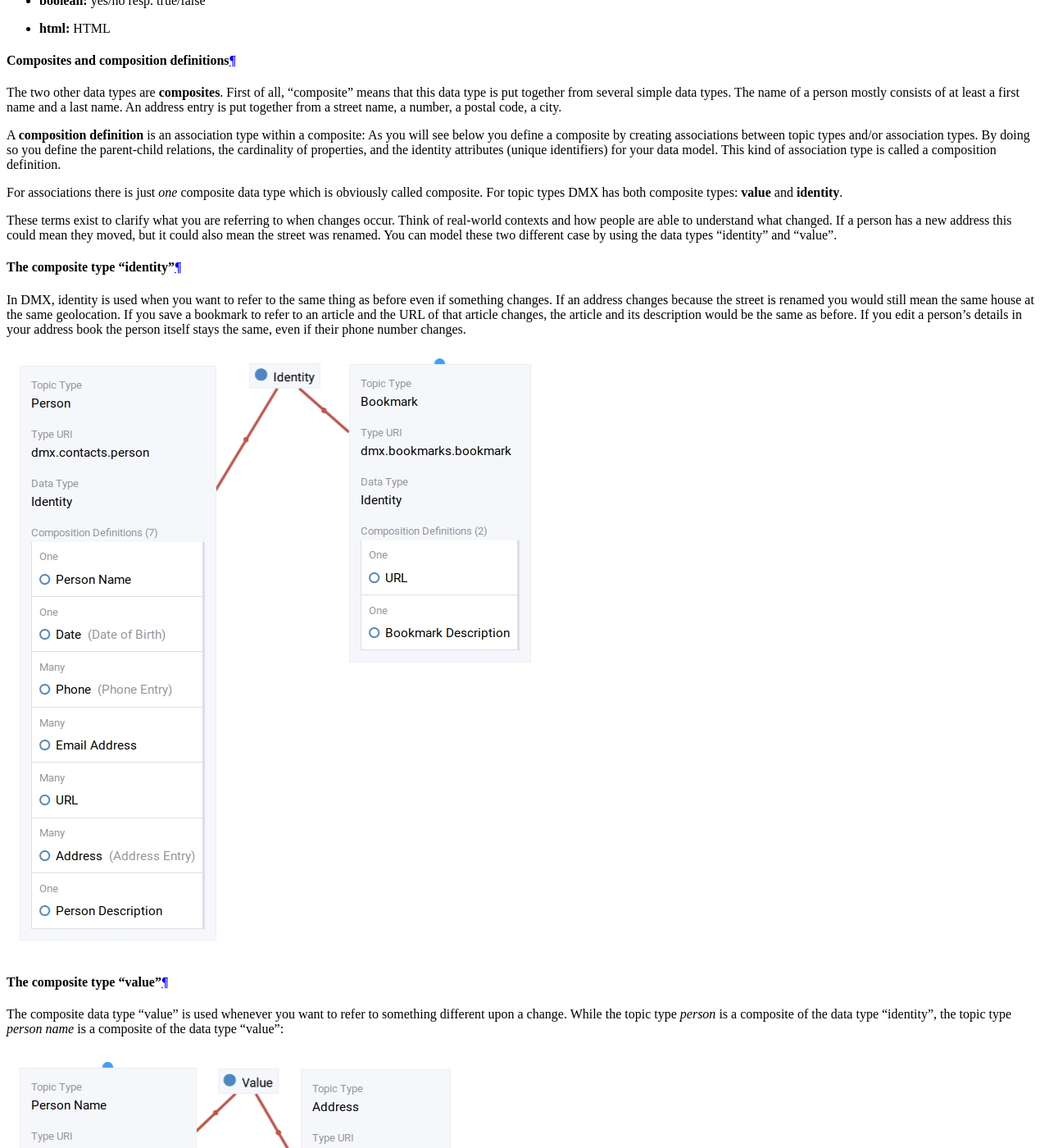
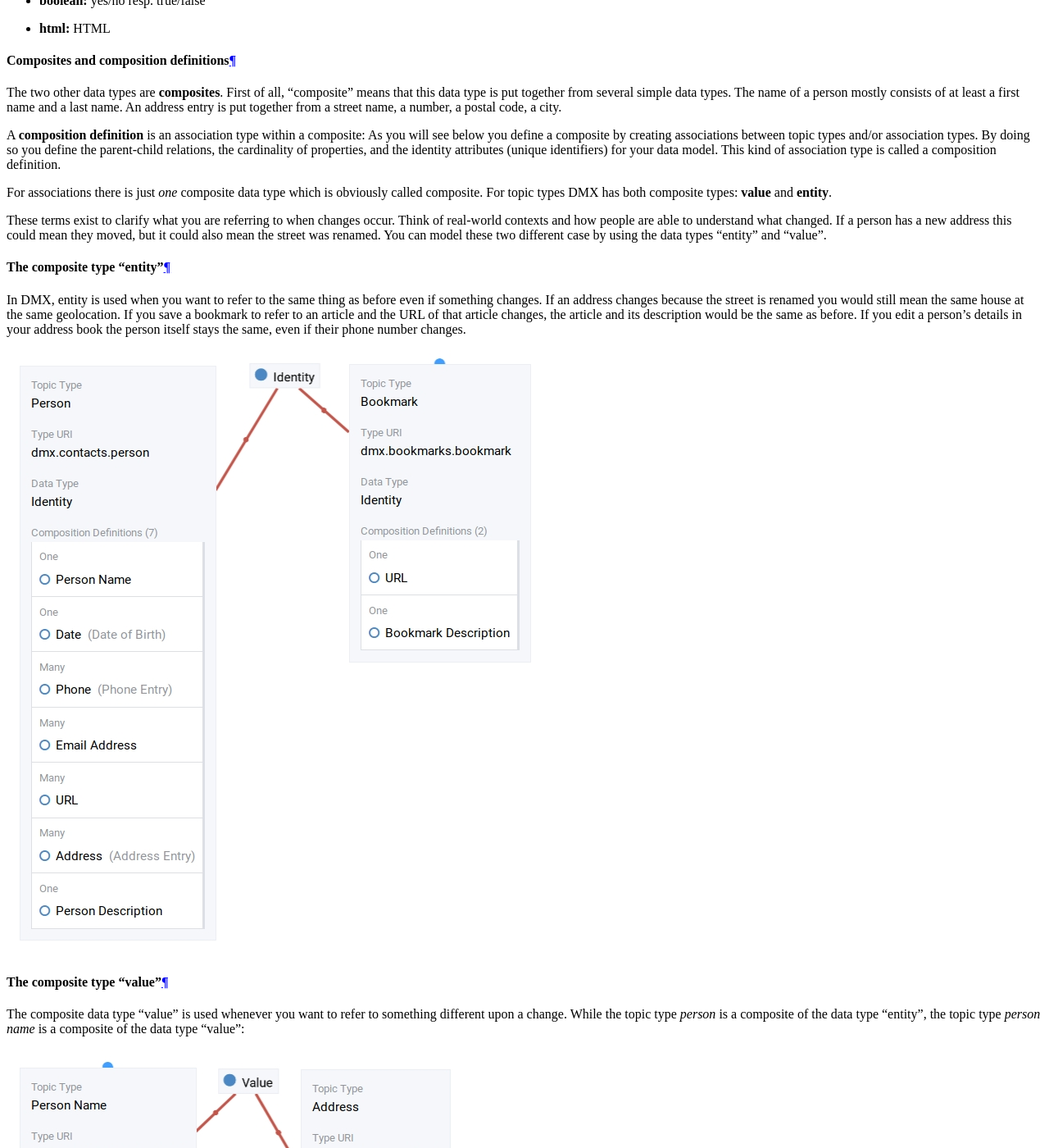
Before and after one commit to dmx-systems/dmx-documentation, a Sphinx documentation site: the page built from docs/user.rst, in a window 1280 px wide and 1400 px high, scrolled down 56598 px. Shown: the whole window at 82% size. Built offline with Sphinx 7.4.7 and the Read the Docs theme 2.0.0, drawn with Linux system fonts in a browser that asks for light colours; some of the changed text lies outside the part shown.

Commit message:
Renamed data type identity to entity

```diff
--- a/docs/user.rst
+++ b/docs/user.rst
@@ -1285,28 +1285,28 @@ By doing so you define the parent-child relations, the cardinality of properties
 This kind of association type is called a composition definition.
 
 For associations there is just *one* composite data type which is obviously called composite.
-For topic types DMX has both composite types: **value** and **identity**.
+For topic types DMX has both composite types: **value** and **entity**.
 
 These terms exist to clarify what you are referring to when changes occur.
 Think of real-world contexts and how people are able to understand what changed.
 If a person has a new address this could mean they moved, but it could also mean the street was renamed.
-You can model these two different case by using the data types "identity" and "value".
-
-The composite type "identity"
+You can model these two different case by using the data types "entity" and "value".
+
+The composite type "entity"
 -----------------------------
 
-In DMX, identity is used when you want to refer to the same thing as before even if something changes.
+In DMX, entity is used when you want to refer to the same thing as before even if something changes.
 If an address changes because the street is renamed you would still mean the same house at the same geolocation.
 If you save a bookmark to refer to an article and the URL of that article changes, the article and its description would be the same as before.
 If you edit a person's details in your address book the person itself stays the same, even if their phone number changes.
 
-.. image:: _static/composite-identity.png
+.. image:: _static/composite-entity.png
 
 The composite type "value"
 --------------------------
 
 The composite data type "value" is used whenever you want to refer to something different upon a change.
-While the topic type *person* is a composite of the data type "identity", the topic type *person name* is a composite of the data type "value":
+While the topic type *person* is a composite of the data type "entity", the topic type *person name* is a composite of the data type "value":
 
 .. image:: _static/composite-value.png
 
@@ -1380,7 +1380,7 @@ Let's say you want to add a topic type "publication".
 Each publication shall have a title and a year.
 
 - Open the search field. Enter "Publication", select "Topic Type" and press "create".
-- Go into editing mode via the context menu. **Change the data type from "Text" to "Identity"** and hit "Save". Click somewhere into your map to close the detail panel.
+- Go into editing mode via the context menu. **Change the data type from "Text" to "Entity"** and hit "Save". Click somewhere into your map to close the detail panel.
 - Open the search field and enter "Title". You will find that two entries already exist. They come from the default topics types "Event" and "Note" which also have titles. Create a new topic type, e.g. "Title of Publication".
 - Create an association between the title item and the publication item. DMX will display what you just created:
 
@@ -1395,7 +1395,7 @@ Each publication shall have a title and a year.
 
 .. note:: **Identity Attributes**
 
-    For a composite with the data type "identity" you should define at least one identity attribute. The identity attribute is the item's unique identifier - the information that makes it unique. If needed, you can define more than one identity attribute. When modeling a composite it is important that you **add the identity attribute as the first child to the parent**. This is how you tell DMX to fill in *this* field with what you enter into the Search/Create Dialog.
+    For a composite with the data type "entity" you should define at least one identity attribute. The identity attribute is the item's unique identifier - the information that makes it unique. If needed, you can define more than one identity attribute. When modeling a composite it is important that you **add the identity attribute as the first child to the parent**. This is how you tell DMX to fill in *this* field with what you enter into the Search/Create Dialog.
 
 - Add an identity attribute. In our example the title shall be the unique identifier of the publication. You thus edit the association you just created between the title and the publication. Tick the checkbox "Identity Attribute". (In real life, you would maybe use the ISBN number as the identity attribute or as one of several identity attributes.)
 
@@ -1491,7 +1491,7 @@ To grasp the power of Custom Association Types, it is important to consider the
 
 Here is an example:
 
-* Create the topic types "Publication" (data type "identity") and "Publication Title" (text).
+* Create the topic types "Publication" (data type "entity") and "Publication Title" (text).
 * Reveal the built-in topic type "Person".
 * Create an association type called "Author".
 * Create an association between the topic type Person and the topic type Publication. Edit it and open the drop-down menu "Custom Association Type". Select "Author" and click save.
@@ -1631,12 +1631,12 @@ Among other properties, they shall have a blooming period.
 Here is how to proceed:
 
 Create a topic type "Tree".
-Edit it and change its data type to "identity".
-
-.. note:: **The data type "identity"**
+Edit it and change its data type to "entity".
+
+.. note:: **The data type "entity"**
 
     #. Your tree is more complex than just a text field or a number: You want to add properties to it. You thus do not need a simple but a :ref:`composite data type<user-composites-and-composition-definitions>`.
-    #. You choose "identity" (not "value") because upon a change of properties you still mean the same tree. You want to add, remove, or change properties, the number of properties might grow over time. By choosing the data type "identity" you tell DMX that regardless of those changes you will mean the same thing.
+    #. You choose "entity" (not "value") because upon a change of properties you still mean the same tree. You want to add, remove, or change properties, the number of properties might grow over time. By choosing the data type "entity" you tell DMX that regardless of those changes you will mean the same thing.
 
 Create a topic type "Tree name".
 It can keep the default data type "text".
@@ -1650,7 +1650,7 @@ Create an association between the topic type "Blooming period" and the topic typ
 .. note:: **The data type "value"**
 
     #. Your blooming period is also more complex than a number. Even a single date (instead of a period with a beginning and an end) consists of more than a number, e.g. a day, a month, and a year. So you need a :ref:`composite data type<user-composites-and-composition-definitions>` here, too.
-    #. You choose "value" (not "identity") because your data will just *not* stay identical when you change it. The blooming periods "April to June" and "June to July" are different blooming periods (even if they change for the same plant).
+    #. You choose "value" (not "entity") because your data will just *not* stay identical when you change it. The blooming periods "April to June" and "June to July" are different blooming periods (even if they change for the same plant).
 
 To add dates to your topic type "Blooming period", just use the predefined date topic type:
 Search for it and reveal it on the topicmap.
@@ -1696,7 +1696,7 @@ The form in the detail panel of a plant shall include all necessary details abou
 You want each image to have a title, an attribution, and the image itself (whether embedded or uploaded).
 
 Create a topic type "Tree".
-Edit it and change its data type to "identity".
+Edit it and change its data type to "entity".
 
 Create a topic type "Tree Image".
 Change its data type to "value".
```
Also changed, not shown: docs/_static/composite-entity.png (renamed from docs/_static/composite-identity.png).
